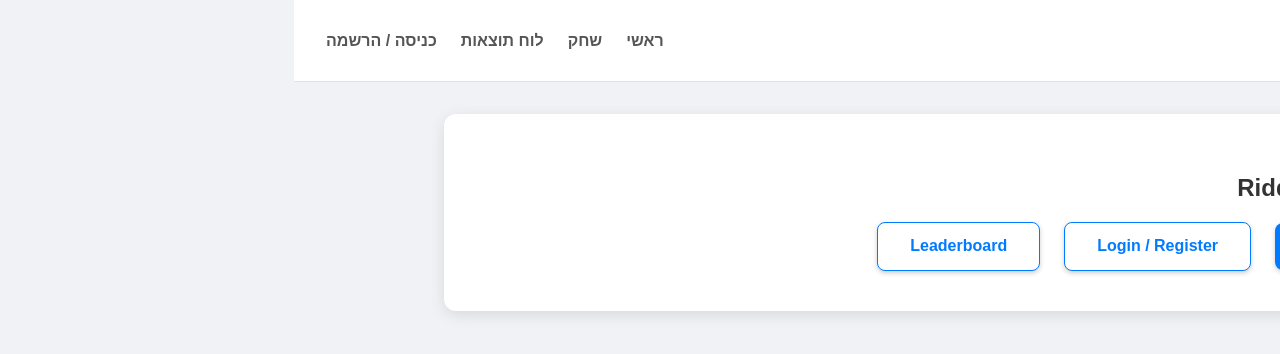
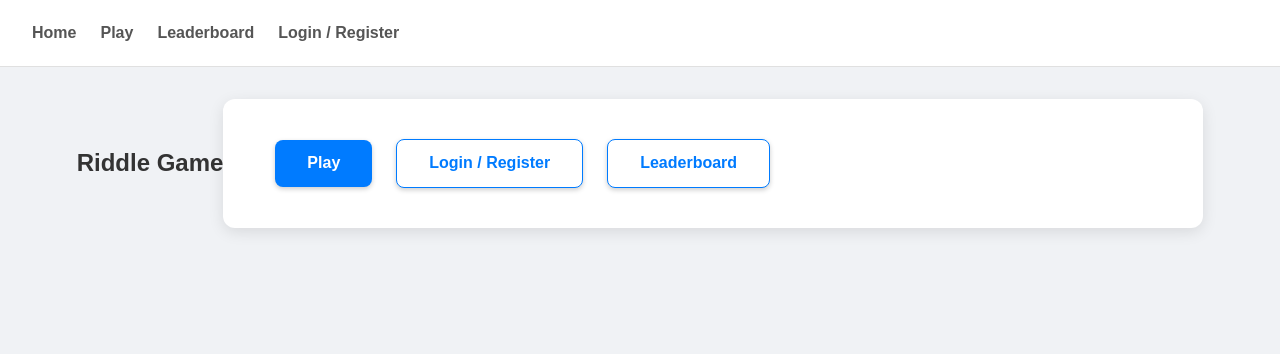
Before and after one commit to ShneorCode/riddles-game-client, a React (Vite) app: page / in a window 1280 px wide. Shown: the top 354 px of the page. Built offline with nearby package versions, Linux system fonts and the light colour scheme.

Commit message:
commit-4

```diff
--- a/src/App.tsx
+++ b/src/App.tsx
@@ -28,20 +28,19 @@ const App: React.FC = () => {
   return (
     <>
       <header>
-        <h1>משחק החידות</h1>
         <nav>
-          <Link to="/">ראשי</Link>
-          <Link to="/play">שחק</Link>
-          <Link to="/leaderboard">לוח תוצאות</Link>
+          <Link to="/">Home</Link>
+          <Link to="/play">Play</Link>
+          <Link to="/leaderboard">Leaderboard</Link>
           {currentUser?.role === 'admin' && (
-            <Link to="/admin">ניהול חידות</Link>
+            <Link to="/admin">Manage Riddles</Link>
           )}
           {!currentUser ? (
-            <Link to="/auth">כניסה / הרשמה</Link>
+            <Link to="/auth">Login / Register</Link>
           ) : (
             <>
-              <span>שלום, {currentUser.username} ({currentUser.role})</span>
-              <button onClick={handleLogout}>יציאה</button>
+              <span>Hello, {currentUser.username} ({currentUser.role})</span>
+              <button onClick={handleLogout}>Logout</button>
             </>
           )}
         </nav>
--- a/src/components/Home.tsx
+++ b/src/components/Home.tsx
@@ -1,16 +1,24 @@
-import React from 'react';
-import { Link } from 'react-router-dom';
+import React from "react";
+import { Link } from "react-router-dom";
 
 const Home: React.FC = () => {
   return (
-    <div className="container home-page">
+    <>
       <h2>Riddle Game</h2>
-      <div className="button-group">
-        <Link to="/play"><button className="primary-btn">Play</button></Link>
-        <Link to="/auth"><button className="secondary-btn">Login / Register</button></Link>
-        <Link to="/leaderboard"><button className="secondary-btn">Leaderboard</button></Link>
+      <div className="container home-page">
+        <div className="button-group">
+          <Link to="/play">
+            <button className="primary-btn">Play</button>
+          </Link>
+          <Link to="/auth">
+            <button className="secondary-btn">Login / Register</button>
+          </Link>
+          <Link to="/leaderboard">
+            <button className="secondary-btn">Leaderboard</button>
+          </Link>
+        </div>
       </div>
-    </div>
+    </>
   );
 };
 
--- a/src/components/Leaderboard.tsx
+++ b/src/components/Leaderboard.tsx
@@ -1,11 +1,11 @@
-import React, { useState, useEffect } from 'react';
-import { loadPlayers } from '../api/riddleService';
-import type { Player } from '../types/types';
+import React, { useState, useEffect } from "react";
+import { loadPlayers } from "../api/riddleService";
+import type { Player } from "../types/types";
 
 const Leaderboard: React.FC = () => {
   const [players, setPlayers] = useState<Player[]>([]);
   const [loading, setLoading] = useState(true);
-  const [error, setError] = useState('');
+  const [error, setError] = useState("");
 
   useEffect(() => {
     const fetchPlayers = async () => {
@@ -14,13 +14,19 @@ const Leaderboard: React.FC = () => {
       if (data) {
         setPlayers(
           data.sort((a, b) => {
-            const timeA = Object.values(a.times).reduce((sum, cur) => sum + cur, 0);
-            const timeB = Object.values(b.times).reduce((sum, cur) => sum + cur, 0);
+            const timeA = Object.values(a.times).reduce(
+              (sum, cur) => sum + cur,
+              0
+            );
+            const timeB = Object.values(b.times).reduce(
+              (sum, cur) => sum + cur,
+              0
+            );
             return timeA - timeB;
           })
         );
       } else {
-        setError('Error loading leaderboard.');
+        setError("Error loading leaderboard.");
       }
       setLoading(false);
     };
@@ -33,13 +39,10 @@ const Leaderboard: React.FC = () => {
   return (
     <div className="container leaderboard-page">
       <h2>Leaderboard</h2>
-      {players.length === 0 ? (
-        <p>No data yet. Play to create a record!</p>
-      ) : (
+
       <table>
         <thead>
           <tr>
-              <th>Rank</th>
             <th>Player Name</th>
             <th>Total Time (seconds)</th>
           </tr>
@@ -58,7 +61,6 @@ const Leaderboard: React.FC = () => {
           ))}
         </tbody>
       </table>
-      )}
     </div>
   );
 };
--- a/src/index.css
+++ b/src/index.css
@@ -4,7 +4,7 @@ body {
   color: #333;
   margin: 0;
   padding: 0;
-    direction: rtl;
+  direction: ltr;
   display: flex;
   flex-direction: column;
   min-height: 100vh;
@@ -25,7 +25,8 @@ header h1 {
   color: #007bff;
 }
 
-header nav a, header button {
+header nav a,
+header button {
   margin-right: 1.5rem;
   text-decoration: none;
   color: #555;
@@ -36,7 +37,8 @@ header nav a, header button {
   transition: color 0.3s;
 }
 
-header nav a:hover, header button:hover {
+header nav a:hover,
+header button:hover {
   color: #007bff;
 }
 
@@ -45,7 +47,7 @@ main {
   padding: 2rem;
   display: flex;
   justify-content: center;
-    align-items: flex-start;
+  align-items: center;
 }
 
 .container {
@@ -62,7 +64,8 @@ main {
   font-size: 1rem;
 }
 
-.primary-btn, .secondary-btn {
+.primary-btn,
+.secondary-btn {
   padding: 0.9rem 2rem;
   border-radius: 8px;
   cursor: pointer;
@@ -103,7 +106,8 @@ table {
   margin-top: 1.5rem;
 }
 
-th, td {
+th,
+td {
   background-color: #ffffff;
   padding: 1.2rem;
   text-align: right;
```
Lines whose indentation alone changed are shown as unchanged.
